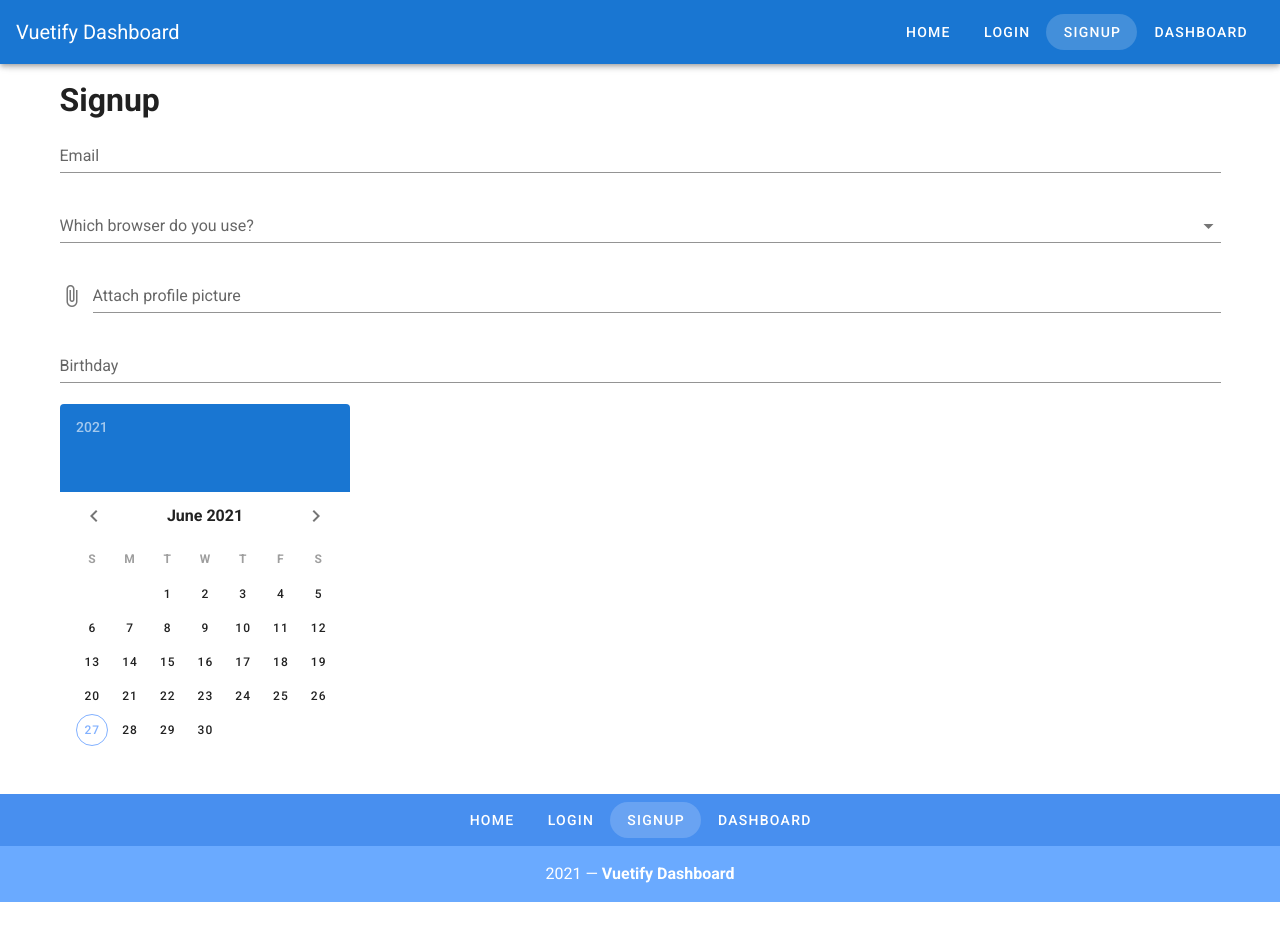
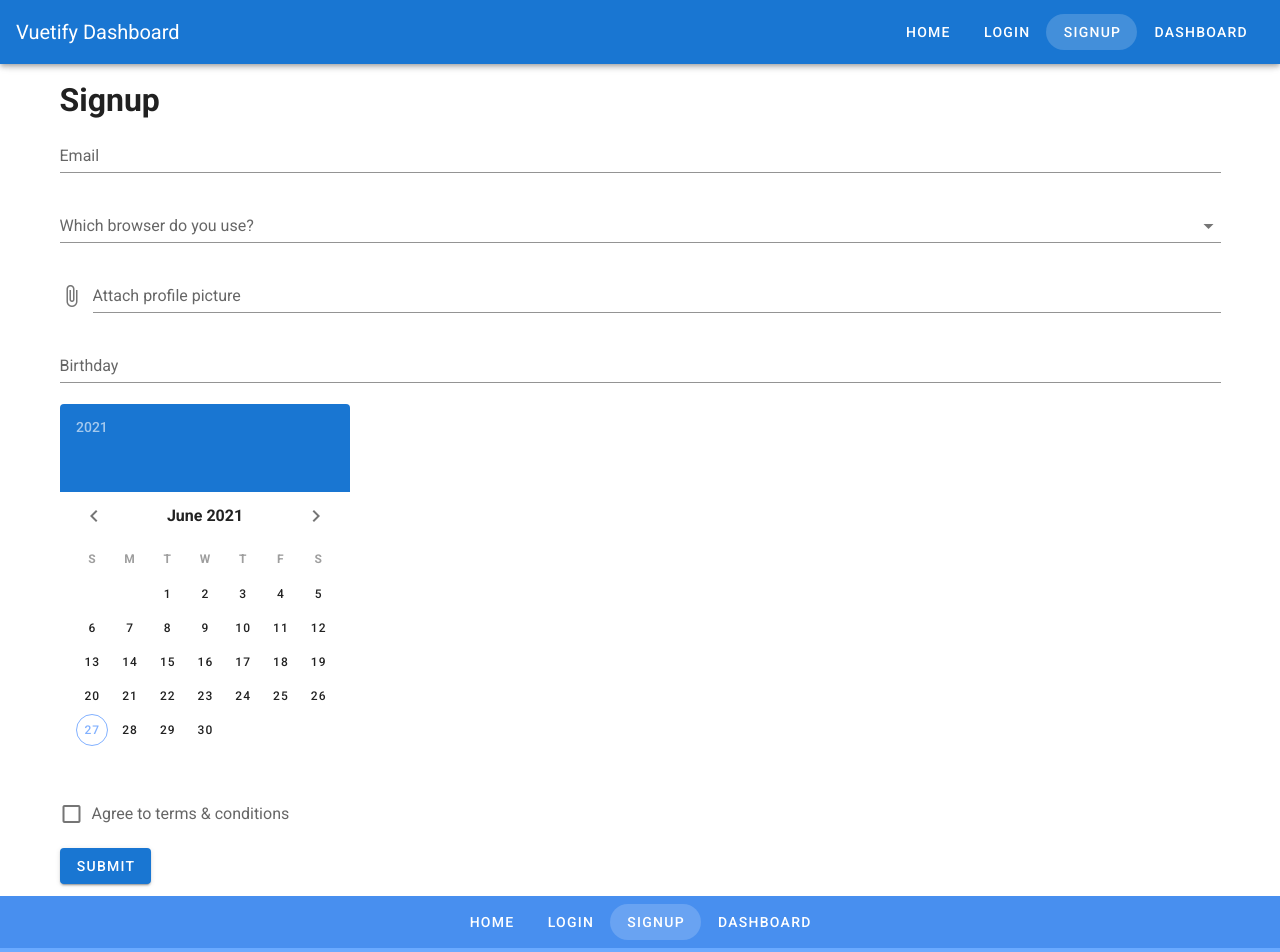
Before and after one commit to lekegitrepo/vuetify-dashboard, a Vue app: page /signup in a window 1280 px wide. Shown: the top 952 px of the page. Before the commit the page ends 902 px from the top, so only its background shows below. Built offline with nearby package versions, Linux system fonts and the light colour scheme.

Commit message:
Add submit button and agreement checker

```diff
--- a/src/views/Signup.vue
+++ b/src/views/Signup.vue
@@ -16,6 +16,8 @@
             readonly
           ></v-text-field>
           <v-date-picker v-model="birthday"></v-date-picker>
+          <v-checkbox label="Agree to terms & conditions"></v-checkbox>
+          <v-btn type="submit" color="primary">Submit</v-btn>
         </v-form>
       </v-col>
     </v-row>
```
